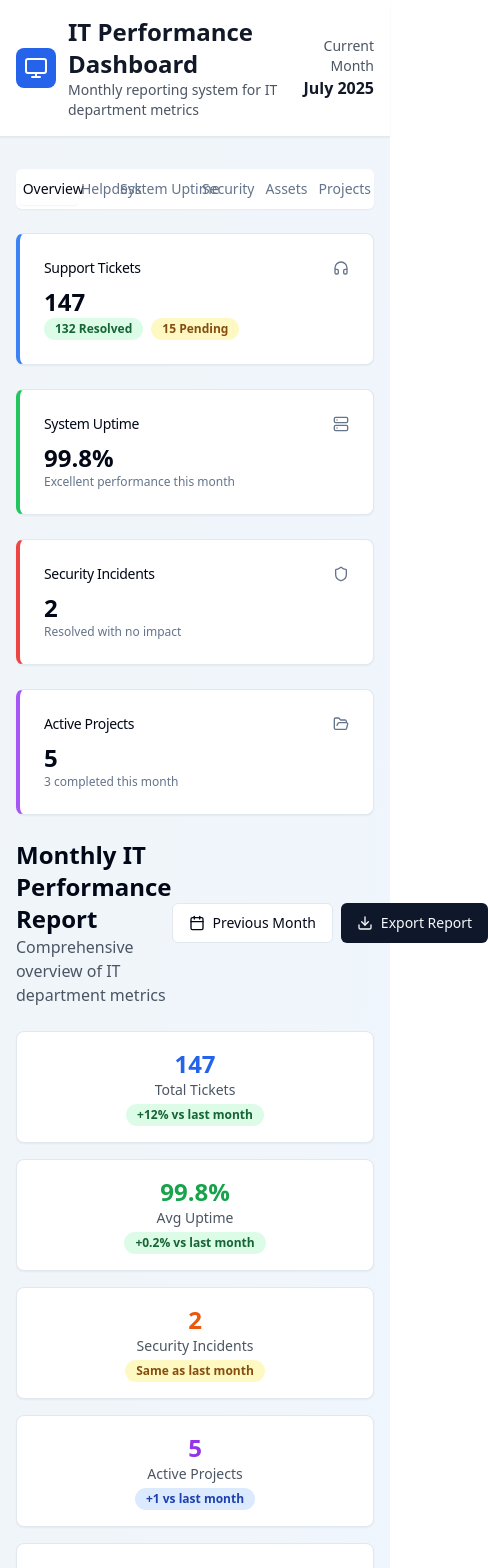
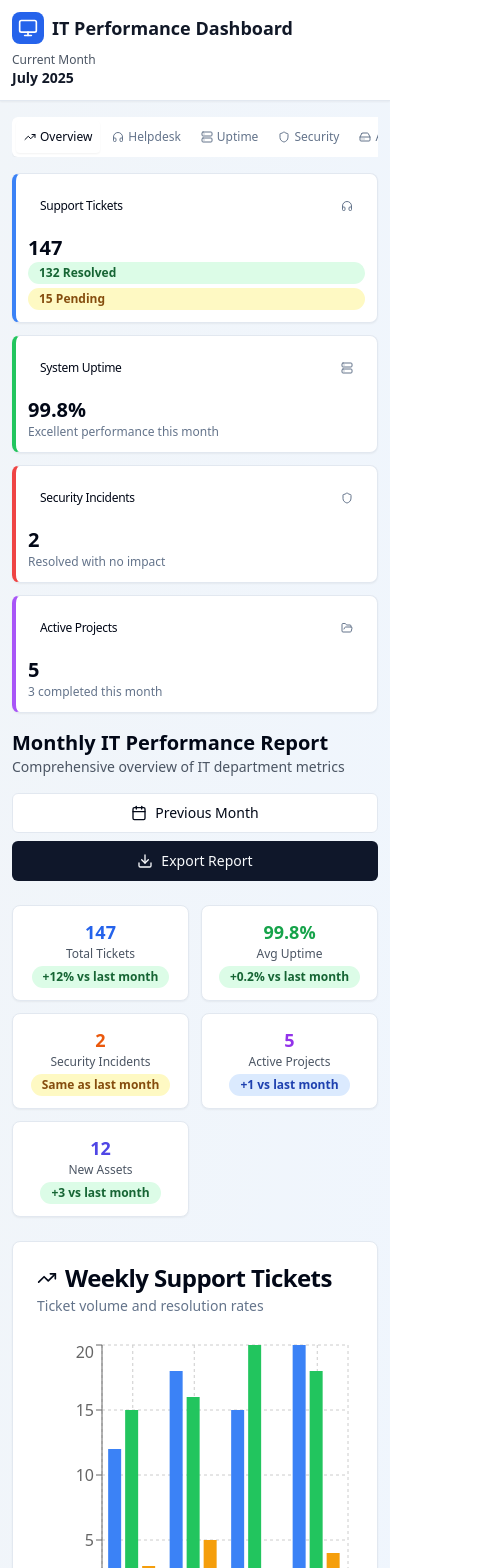
Before and after one commit to Somchit-cmd/msigsx-it-report, a React (Vite) app: page / in a window 390 px wide. Shown: the top 1568 px of the page, 488 px wide, since content can reach past the window. Built offline with nearby package versions, Linux system fonts and the light colour scheme.

Commit message:
Refactor: Improve mobile responsiveness
Improve the design for better responsiveness on mobile devices.

```diff
--- a/src/components/ReportsOverview.tsx
+++ b/src/components/ReportsOverview.tsx
@@ -49,17 +49,17 @@ const ReportsOverview = () => {
   return (
     <div className="space-y-6">
       {/* Report Header */}
-      <div className="flex justify-between items-center">
+      <div className="flex flex-col sm:flex-row sm:justify-between sm:items-center gap-4 sm:gap-0">
         <div>
-          <h2 className="text-2xl font-bold">Monthly IT Performance Report</h2>
-          <p className="text-gray-600">Comprehensive overview of IT department metrics</p>
+          <h2 className="text-xl sm:text-2xl font-bold">Monthly IT Performance Report</h2>
+          <p className="text-sm sm:text-base text-gray-600">Comprehensive overview of IT department metrics</p>
         </div>
-        <div className="flex gap-2">
-          <Button variant="outline" className="flex items-center gap-2">
+        <div className="flex flex-col sm:flex-row gap-2">
+          <Button variant="outline" className="flex items-center gap-2 w-full sm:w-auto">
             <Calendar className="h-4 w-4" />
             Previous Month
           </Button>
-          <Button className="flex items-center gap-2">
+          <Button className="flex items-center gap-2 w-full sm:w-auto">
             <Download className="h-4 w-4" />
             Export Report
           </Button>
@@ -67,48 +67,48 @@ const ReportsOverview = () => {
       </div>
 
       {/* Key Metrics Summary */}
-      <div className="grid grid-cols-1 md:grid-cols-5 gap-4">
+      <div className="grid grid-cols-2 sm:grid-cols-3 lg:grid-cols-5 gap-3 sm:gap-4">
         <Card>
-          <CardContent className="p-4 text-center">
-            <div className="text-2xl font-bold text-blue-600">147</div>
-            <div className="text-sm text-gray-600">Total Tickets</div>
-            <Badge variant="secondary" className="mt-1 bg-green-100 text-green-800">
+          <CardContent className="p-3 sm:p-4 text-center">
+            <div className="text-lg sm:text-2xl font-bold text-blue-600">147</div>
+            <div className="text-xs sm:text-sm text-gray-600">Total Tickets</div>
+            <Badge variant="secondary" className="mt-1 bg-green-100 text-green-800 text-xs">
               +12% vs last month
             </Badge>
           </CardContent>
         </Card>
         <Card>
-          <CardContent className="p-4 text-center">
-            <div className="text-2xl font-bold text-green-600">99.8%</div>
-            <div className="text-sm text-gray-600">Avg Uptime</div>
-            <Badge variant="secondary" className="mt-1 bg-green-100 text-green-800">
+          <CardContent className="p-3 sm:p-4 text-center">
+            <div className="text-lg sm:text-2xl font-bold text-green-600">99.8%</div>
+            <div className="text-xs sm:text-sm text-gray-600">Avg Uptime</div>
+            <Badge variant="secondary" className="mt-1 bg-green-100 text-green-800 text-xs">
               +0.2% vs last month
             </Badge>
           </CardContent>
         </Card>
         <Card>
-          <CardContent className="p-4 text-center">
-            <div className="text-2xl font-bold text-orange-600">2</div>
-            <div className="text-sm text-gray-600">Security Incidents</div>
-            <Badge variant="secondary" className="mt-1 bg-yellow-100 text-yellow-800">
+          <CardContent className="p-3 sm:p-4 text-center">
+            <div className="text-lg sm:text-2xl font-bold text-orange-600">2</div>
+            <div className="text-xs sm:text-sm text-gray-600">Security Incidents</div>
+            <Badge variant="secondary" className="mt-1 bg-yellow-100 text-yellow-800 text-xs">
               Same as last month
             </Badge>
           </CardContent>
         </Card>
         <Card>
-          <CardContent className="p-4 text-center">
-            <div className="text-2xl font-bold text-purple-600">5</div>
-            <div className="text-sm text-gray-600">Active Projects</div>
-            <Badge variant="secondary" className="mt-1 bg-blue-100 text-blue-800">
+          <CardContent className="p-3 sm:p-4 text-center">
+            <div className="text-lg sm:text-2xl font-bold text-purple-600">5</div>
+            <div className="text-xs sm:text-sm text-gray-600">Active Projects</div>
+            <Badge variant="secondary" className="mt-1 bg-blue-100 text-blue-800 text-xs">
               +1 vs last month
             </Badge>
           </CardContent>
         </Card>
         <Card>
-          <CardContent className="p-4 text-center">
-            <div className="text-2xl font-bold text-indigo-600">12</div>
-            <div className="text-sm text-gray-600">New Assets</div>
-            <Badge variant="secondary" className="mt-1 bg-green-100 text-green-800">
+          <CardContent className="p-3 sm:p-4 text-center">
+            <div className="text-lg sm:text-2xl font-bold text-indigo-600">12</div>
+            <div className="text-xs sm:text-sm text-gray-600">New Assets</div>
+            <Badge variant="secondary" className="mt-1 bg-green-100 text-green-800 text-xs">
               +3 vs last month
             </Badge>
           </CardContent>
@@ -250,7 +250,7 @@ const ReportsOverview = () => {
           </CardTitle>
         </CardHeader>
         <CardContent className="space-y-4">
-          <div className="grid grid-cols-1 md:grid-cols-2 gap-6">
+          <div className="grid grid-cols-1 lg:grid-cols-2 gap-6">
             <div>
               <h4 className="font-semibold text-green-600 mb-2">✅ Achievements This Month</h4>
               <ul className="space-y-1 text-sm">
--- a/src/components/SystemUptime.tsx
+++ b/src/components/SystemUptime.tsx
@@ -161,52 +161,52 @@ const SystemUptime = () => {
   return (
     <div className="space-y-6">
       {/* Overall Statistics */}
-      <div className="grid grid-cols-1 md:grid-cols-4 gap-4">
+      <div className="grid grid-cols-2 lg:grid-cols-4 gap-3 sm:gap-4">
         <Card>
-          <CardContent className="p-4">
-            <div className="flex items-center justify-between">
+          <CardContent className="p-3 sm:p-4">
+            <div className="flex flex-col sm:flex-row sm:items-center sm:justify-between space-y-2 sm:space-y-0">
               <div>
-                <p className="text-sm font-medium text-gray-600">Overall Uptime</p>
-                <p className="text-2xl font-bold text-green-600">{overallUptime.toFixed(1)}%</p>
+                <p className="text-xs sm:text-sm font-medium text-gray-600">Overall Uptime</p>
+                <p className="text-lg sm:text-2xl font-bold text-green-600">{overallUptime.toFixed(1)}%</p>
               </div>
-              <Activity className="h-8 w-8 text-green-600" />
+              <Activity className="h-6 w-6 sm:h-8 sm:w-8 text-green-600 self-end sm:self-auto" />
             </div>
           </CardContent>
         </Card>
         <Card>
-          <CardContent className="p-4">
-            <div className="flex items-center justify-between">
+          <CardContent className="p-3 sm:p-4">
+            <div className="flex flex-col sm:flex-row sm:items-center sm:justify-between space-y-2 sm:space-y-0">
               <div>
-                <p className="text-sm font-medium text-gray-600">Online Servers</p>
-                <p className="text-2xl font-bold text-green-600">
+                <p className="text-xs sm:text-sm font-medium text-gray-600">Online Servers</p>
+                <p className="text-lg sm:text-2xl font-bold text-green-600">
                   {servers.filter(s => s.status === 'Online').length}
                 </p>
               </div>
-              <CheckCircle className="h-8 w-8 text-green-600" />
+              <CheckCircle className="h-6 w-6 sm:h-8 sm:w-8 text-green-600 self-end sm:self-auto" />
             </div>
           </CardContent>
         </Card>
         <Card>
-          <CardContent className="p-4">
-            <div className="flex items-center justify-between">
+          <CardContent className="p-3 sm:p-4">
+            <div className="flex flex-col sm:flex-row sm:items-center sm:justify-between space-y-2 sm:space-y-0">
               <div>
-                <p className="text-sm font-medium text-gray-600">Total Incidents</p>
-                <p className="text-2xl font-bold text-orange-600">{incidents.length}</p>
+                <p className="text-xs sm:text-sm font-medium text-gray-600">Total Incidents</p>
+                <p className="text-lg sm:text-2xl font-bold text-orange-600">{incidents.length}</p>
               </div>
-              <AlertTriangle className="h-8 w-8 text-orange-600" />
+              <AlertTriangle className="h-6 w-6 sm:h-8 sm:w-8 text-orange-600 self-end sm:self-auto" />
             </div>
           </CardContent>
         </Card>
         <Card>
-          <CardContent className="p-4">
-            <div className="flex items-center justify-between">
+          <CardContent className="p-3 sm:p-4">
+            <div className="flex flex-col sm:flex-row sm:items-center sm:justify-between space-y-2 sm:space-y-0">
               <div>
-                <p className="text-sm font-medium text-gray-600">In Maintenance</p>
-                <p className="text-2xl font-bold text-yellow-600">
+                <p className="text-xs sm:text-sm font-medium text-gray-600">In Maintenance</p>
+                <p className="text-lg sm:text-2xl font-bold text-yellow-600">
                   {servers.filter(s => s.status === 'Maintenance').length}
                 </p>
               </div>
-              <Clock className="h-8 w-8 text-yellow-600" />
+              <Clock className="h-6 w-6 sm:h-8 sm:w-8 text-yellow-600 self-end sm:self-auto" />
             </div>
           </CardContent>
         </Card>
@@ -251,9 +251,9 @@ const SystemUptime = () => {
       </Card>
 
       {/* Downtime Incidents */}
-      <div className="flex justify-between items-center">
-        <h2 className="text-xl font-semibold">Downtime Incidents</h2>
-        <Button onClick={() => setShowIncidentForm(!showIncidentForm)} className="flex items-center gap-2">
+      <div className="flex flex-col sm:flex-row sm:justify-between sm:items-center gap-2 sm:gap-0">
+        <h2 className="text-lg sm:text-xl font-semibold">Downtime Incidents</h2>
+        <Button onClick={() => setShowIncidentForm(!showIncidentForm)} className="flex items-center gap-2 w-full sm:w-auto">
           <Plus className="h-4 w-4" />
           Log Incident
         </Button>
@@ -268,7 +268,7 @@ const SystemUptime = () => {
           </CardHeader>
           <CardContent>
             <form onSubmit={handleIncidentSubmit} className="space-y-4">
-              <div className="grid grid-cols-1 md:grid-cols-2 gap-4">
+              <div className="grid grid-cols-1 sm:grid-cols-2 gap-4">
                 <div className="space-y-2">
                   <Label htmlFor="serverName">Server Name</Label>
                   <Input
@@ -294,7 +294,7 @@ const SystemUptime = () => {
                   </Select>
                 </div>
               </div>
-              <div className="grid grid-cols-1 md:grid-cols-2 gap-4">
+              <div className="grid grid-cols-1 sm:grid-cols-2 gap-4">
                 <div className="space-y-2">
                   <Label htmlFor="startTime">Start Time</Label>
                   <Input
--- a/src/pages/Index.tsx
+++ b/src/pages/Index.tsx
@@ -42,70 +42,73 @@ const Index = () => {
     <div className="min-h-screen bg-gradient-to-br from-slate-100 to-blue-50">
       {/* Header */}
       <header className="bg-white shadow-sm border-b">
-        <div className="max-w-7xl mx-auto px-4 sm:px-6 lg:px-8 py-4">
-          <div className="flex items-center justify-between">
-            <div className="flex items-center space-x-3">
-              <div className="p-2 bg-blue-600 rounded-lg">
-                <Monitor className="h-6 w-6 text-white" />
+        <div className="mx-auto px-3 sm:px-6 lg:px-8 py-3 sm:py-4">
+          <div className="flex flex-col sm:flex-row sm:items-center justify-between gap-2 sm:gap-0">
+            <div className="flex items-center space-x-2 sm:space-x-3">
+              <div className="p-1.5 sm:p-2 bg-blue-600 rounded-lg">
+                <Monitor className="h-5 w-5 sm:h-6 sm:w-6 text-white" />
               </div>
               <div>
-                <h1 className="text-2xl font-bold text-gray-900">IT Performance Dashboard</h1>
-                <p className="text-sm text-gray-600">Monthly reporting system for IT department metrics</p>
+                <h1 className="text-lg sm:text-2xl font-bold text-gray-900">IT Performance Dashboard</h1>
+                <p className="text-xs sm:text-sm text-gray-600 hidden sm:block">Monthly reporting system for IT department metrics</p>
               </div>
             </div>
-            <div className="text-right">
-              <p className="text-sm text-gray-600">Current Month</p>
-              <p className="font-semibold text-gray-900">{new Date().toLocaleDateString('en-US', { month: 'long', year: 'numeric' })}</p>
+            <div className="text-left sm:text-right">
+              <p className="text-xs sm:text-sm text-gray-600">Current Month</p>
+              <p className="text-sm sm:text-base font-semibold text-gray-900">{new Date().toLocaleDateString('en-US', { month: 'long', year: 'numeric' })}</p>
             </div>
           </div>
         </div>
       </header>
 
       {/* Main Content */}
-      <main className="max-w-7xl mx-auto px-4 sm:px-6 lg:px-8 py-8">
-        <Tabs value={activeTab} onValueChange={setActiveTab} className="space-y-6">
-          <TabsList className="grid w-full grid-cols-6 bg-white shadow-sm">
-            <TabsTrigger value="overview" className="flex items-center gap-2">
-              <TrendingUp className="h-4 w-4" />
-              Overview
+      <main className="mx-auto px-3 sm:px-6 lg:px-8 py-4 sm:py-8">
+        <Tabs value={activeTab} onValueChange={setActiveTab} className="space-y-4 sm:space-y-6">
+          {/* Mobile: Scrollable tabs, Desktop: Grid */}
+          <div className="w-full overflow-x-auto sm:overflow-x-visible">
+            <TabsList className="flex sm:grid w-max sm:w-full sm:grid-cols-6 bg-white shadow-sm min-w-full sm:min-w-0 gap-1 p-1">
+              <TabsTrigger value="overview" className="flex items-center gap-1 sm:gap-2 px-2 sm:px-3 py-2 whitespace-nowrap">
+                <TrendingUp className="h-3 w-3 sm:h-4 sm:w-4" />
+                <span className="text-xs sm:text-sm">Overview</span>
               </TabsTrigger>
-            <TabsTrigger value="helpdesk" className="flex items-center gap-2">
-              <Headphones className="h-4 w-4" />
-              Helpdesk
+              <TabsTrigger value="helpdesk" className="flex items-center gap-1 sm:gap-2 px-2 sm:px-3 py-2 whitespace-nowrap">
+                <Headphones className="h-3 w-3 sm:h-4 sm:w-4" />
+                <span className="text-xs sm:text-sm">Helpdesk</span>
               </TabsTrigger>
-            <TabsTrigger value="uptime" className="flex items-center gap-2">
-              <Server className="h-4 w-4" />
-              System Uptime
+              <TabsTrigger value="uptime" className="flex items-center gap-1 sm:gap-2 px-2 sm:px-3 py-2 whitespace-nowrap">
+                <Server className="h-3 w-3 sm:h-4 sm:w-4" />
+                <span className="text-xs sm:text-sm">Uptime</span>
               </TabsTrigger>
-            <TabsTrigger value="security" className="flex items-center gap-2">
-              <Shield className="h-4 w-4" />
-              Security
+              <TabsTrigger value="security" className="flex items-center gap-1 sm:gap-2 px-2 sm:px-3 py-2 whitespace-nowrap">
+                <Shield className="h-3 w-3 sm:h-4 sm:w-4" />
+                <span className="text-xs sm:text-sm">Security</span>
               </TabsTrigger>
-            <TabsTrigger value="assets" className="flex items-center gap-2">
-              <HardDrive className="h-4 w-4" />
-              Assets
+              <TabsTrigger value="assets" className="flex items-center gap-1 sm:gap-2 px-2 sm:px-3 py-2 whitespace-nowrap">
+                <HardDrive className="h-3 w-3 sm:h-4 sm:w-4" />
+                <span className="text-xs sm:text-sm">Assets</span>
               </TabsTrigger>
-            <TabsTrigger value="projects" className="flex items-center gap-2">
-              <FolderOpen className="h-4 w-4" />
-              Projects
+              <TabsTrigger value="projects" className="flex items-center gap-1 sm:gap-2 px-2 sm:px-3 py-2 whitespace-nowrap">
+                <FolderOpen className="h-3 w-3 sm:h-4 sm:w-4" />
+                <span className="text-xs sm:text-sm">Projects</span>
               </TabsTrigger>
             </TabsList>
+          </div>
 
-          <TabsContent value="overview" className="space-y-6">
+          <TabsContent value="overview" className="space-y-4 sm:space-y-6">
             {/* Dashboard Overview */}
-            <div className="grid grid-cols-1 md:grid-cols-2 lg:grid-cols-4 gap-6">
+            <div className="grid grid-cols-1 sm:grid-cols-2 lg:grid-cols-4 gap-3 sm:gap-6">
               <Card className="border-l-4 border-l-blue-500">
                 <CardHeader className="flex flex-row items-center justify-between space-y-0 pb-2">
-                  <CardTitle className="text-sm font-medium">Support Tickets</CardTitle>
-                  <Headphones className="h-4 w-4 text-muted-foreground" />
+                  <CardTitle className="text-xs sm:text-sm font-medium">Support Tickets</CardTitle>
+                  <Headphones className="h-3 w-3 sm:h-4 sm:w-4 text-muted-foreground" />
                 </CardHeader>
-                <CardContent>
-                  <div className="text-2xl font-bold">{dashboardStats.totalTickets}</div>
-                  <div className="flex items-center space-x-2 text-xs text-muted-foreground">
-                    <Badge variant="secondary" className="bg-green-100 text-green-800">
+                <CardContent className="p-3 sm:p-6">
+                  <div className="text-xl sm:text-2xl font-bold">{dashboardStats.totalTickets}</div>
+                  <div className="flex flex-col sm:flex-row sm:items-center sm:space-x-2 space-y-1 sm:space-y-0 text-xs text-muted-foreground">
+                    <Badge variant="secondary" className="bg-green-100 text-green-800 text-xs">
                       {dashboardStats.resolvedTickets} Resolved
                     </Badge>
-                    <Badge variant="secondary" className="bg-yellow-100 text-yellow-800">
+                    <Badge variant="secondary" className="bg-yellow-100 text-yellow-800 text-xs">
                       {dashboardStats.pendingTickets} Pending
                     </Badge>
                   </div>
@@ -114,11 +117,11 @@ const Index = () => {
 
               <Card className="border-l-4 border-l-green-500">
                 <CardHeader className="flex flex-row items-center justify-between space-y-0 pb-2">
-                  <CardTitle className="text-sm font-medium">System Uptime</CardTitle>
-                  <Server className="h-4 w-4 text-muted-foreground" />
+                  <CardTitle className="text-xs sm:text-sm font-medium">System Uptime</CardTitle>
+                  <Server className="h-3 w-3 sm:h-4 sm:w-4 text-muted-foreground" />
                 </CardHeader>
-                <CardContent>
-                  <div className="text-2xl font-bold">{dashboardStats.systemUptime}%</div>
+                <CardContent className="p-3 sm:p-6">
+                  <div className="text-xl sm:text-2xl font-bold">{dashboardStats.systemUptime}%</div>
                   <p className="text-xs text-muted-foreground">
                     Excellent performance this month
                   </p>
@@ -127,11 +130,11 @@ const Index = () => {
 
               <Card className="border-l-4 border-l-red-500">
                 <CardHeader className="flex flex-row items-center justify-between space-y-0 pb-2">
-                  <CardTitle className="text-sm font-medium">Security Incidents</CardTitle>
-                  <Shield className="h-4 w-4 text-muted-foreground" />
+                  <CardTitle className="text-xs sm:text-sm font-medium">Security Incidents</CardTitle>
+                  <Shield className="h-3 w-3 sm:h-4 sm:w-4 text-muted-foreground" />
                 </CardHeader>
-                <CardContent>
-                  <div className="text-2xl font-bold">{dashboardStats.securityIncidents}</div>
+                <CardContent className="p-3 sm:p-6">
+                  <div className="text-xl sm:text-2xl font-bold">{dashboardStats.securityIncidents}</div>
                   <p className="text-xs text-muted-foreground">
                     Resolved with no impact
                   </p>
@@ -140,11 +143,11 @@ const Index = () => {
 
               <Card className="border-l-4 border-l-purple-500">
                 <CardHeader className="flex flex-row items-center justify-between space-y-0 pb-2">
-                  <CardTitle className="text-sm font-medium">Active Projects</CardTitle>
-                  <FolderOpen className="h-4 w-4 text-muted-foreground" />
+                  <CardTitle className="text-xs sm:text-sm font-medium">Active Projects</CardTitle>
+                  <FolderOpen className="h-3 w-3 sm:h-4 sm:w-4 text-muted-foreground" />
                 </CardHeader>
-                <CardContent>
-                  <div className="text-2xl font-bold">{dashboardStats.activeProjects}</div>
+                <CardContent className="p-3 sm:p-6">
+                  <div className="text-xl sm:text-2xl font-bold">{dashboardStats.activeProjects}</div>
                   <p className="text-xs text-muted-foreground">
                     {dashboardStats.completedProjects} completed this month
                   </p>
```
Also changed, not shown: src/components/HelpdeskTracker.tsx (+43 -41 lines). Lines whose indentation alone changed are shown as unchanged.
